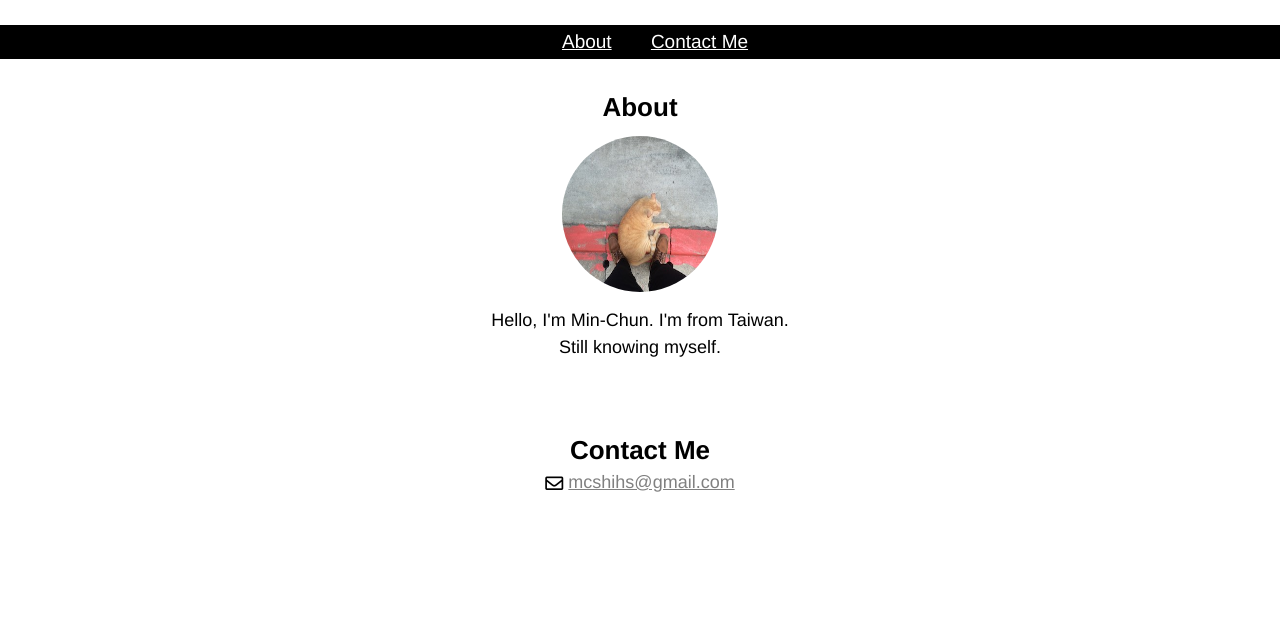
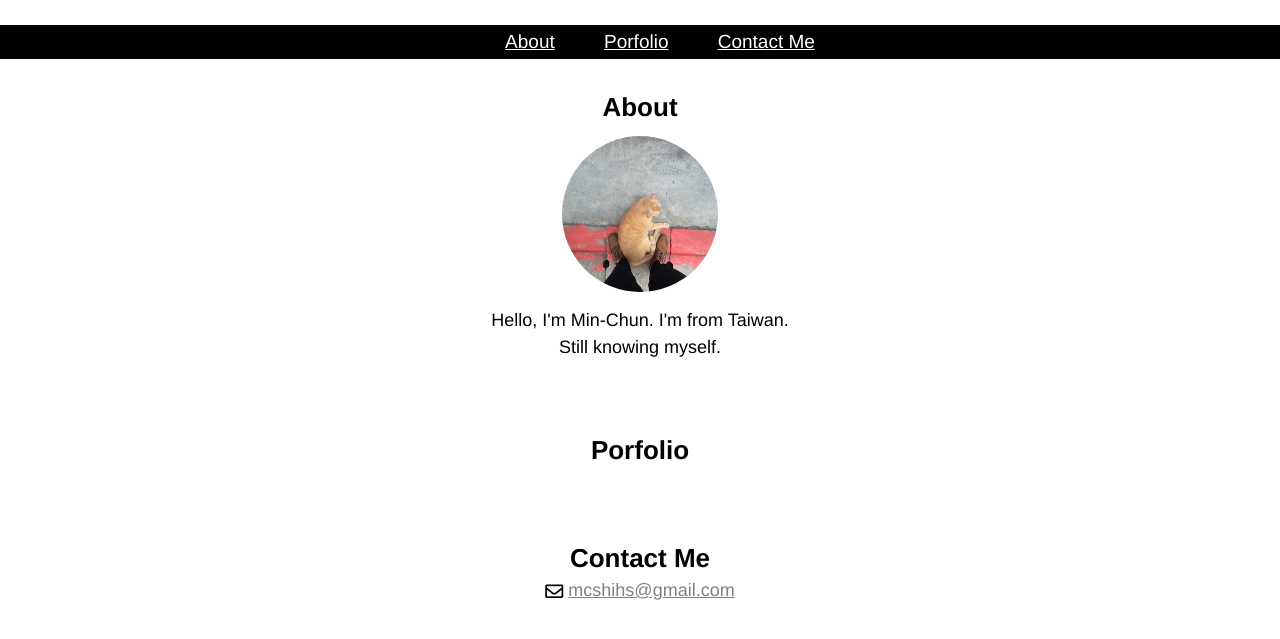
Before and after one commit to shihs/shihs.github.io, a plain HTML site: page index.html in a window 1280 px wide. Shown: the part 82-721 px from the top of the page. Drawn offline with Linux system fonts and the light colour scheme.

Commit message:
版面修改

```diff
--- a/css/main.css
+++ b/css/main.css
@@ -11,7 +11,6 @@
 
 /* 設定字體與字寬 */
 body {
-	  /*font-family: "Arial", "sans-serif";*/
     font-family: "PT Sans", Helvetica, Arial, sans-serif;
 	  font-weight: 400;
     /* 文字置中 */
@@ -44,18 +43,25 @@ nav {
   /* 選單黑底  */
   background-color: black;
   font-size: .95rem;
-
 }
 nav ul li {
   /* li橫排列 */
   display: inline-block;
   /* 去標頭 */
-  list-style-type: none;
-  padding: .3rem .6rem;
-  margin-right: .5rem;
+  /*list-style-type: none;*/
+  padding: .3rem .7rem;
+  /*margin-right: .5rem;*/
 }
 nav ul li a {
   color: white;
+  padding: .4rem;
+  /*text-decoration:none;*/
+}
+nav ul li a:hover {
+/*  color: black;
+  background-color: white;*/
+  font-weight:bold;
+/*  text-decoration:none;*/
 }
 
 
--- a/index.html
+++ b/index.html
@@ -30,7 +30,7 @@
         <nav class="wrapper-nav" id="nav">
             <ul>
                 <li><a href="#about">About</a></li>
-                <!--<li><a href="#porfolio">Porfolio</a></li>-->
+                <li><a href="#porfolio">Porfolio</a></li>
                 <li><a href="#contact">Contact Me</a></li>
             </ul>
         </nav>
@@ -43,8 +43,9 @@
                 <p>Still knowing myself.</p>
             </div>
         </section>
-
-        <!--<h2>Porfolio</h2> -->
+        <section>
+            <h2 id="porfolio">Porfolio</h2>
+        </section>
         <section class="last">
             <h2 id="contact" >Contact Me</h2>
             <div class="contact">
```
